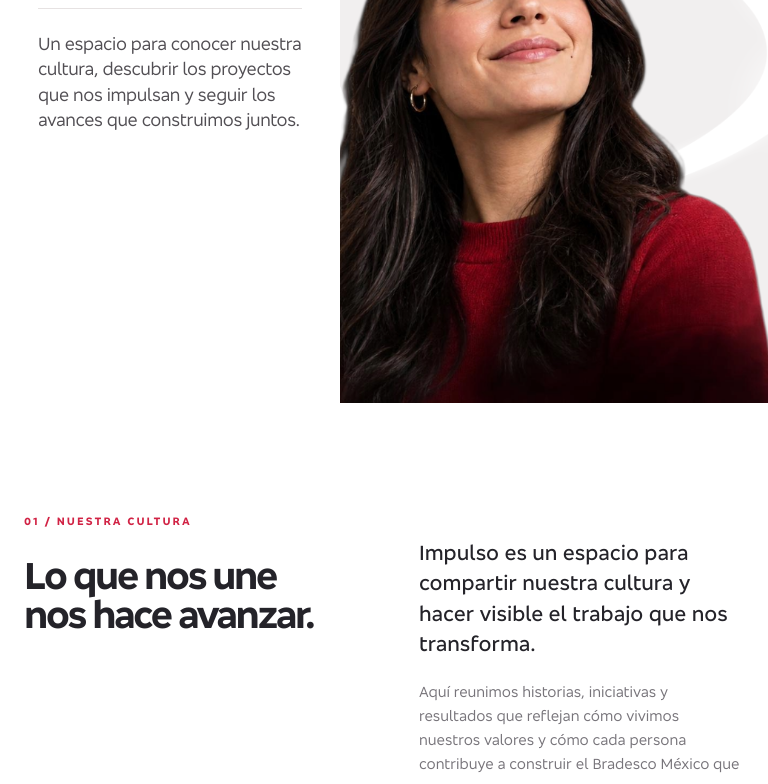
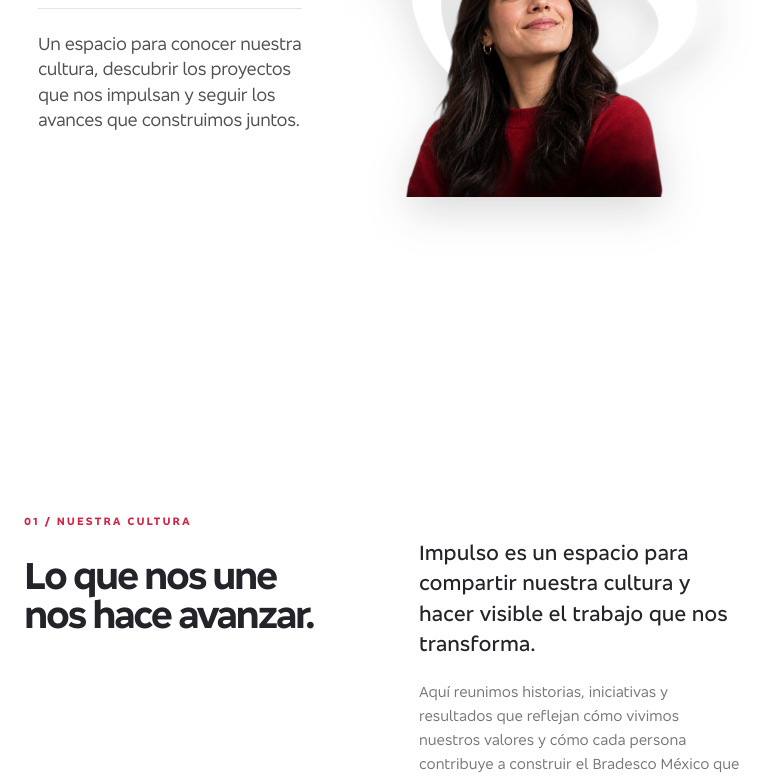
Before and after one commit to RichyIniesta/Impulso, a plain HTML site: page index.html in a window 768 px wide. Shown: the part 397-1181 px from the top of the page. Drawn offline with Linux system fonts and the light colour scheme.

Commit message:
Preserva composición original de Header-Image con marco y sombras

```diff
--- a/css/styles.css
+++ b/css/styles.css
@@ -19,8 +19,8 @@ img{display:block;max-width:100%}
 .hero-copy{grid-column:1;grid-row:1;align-self:center;justify-self:center;width:min(390px,calc(100% - 100px));padding:42px 0;color:var(--ink)}
 .impulso-logo{width:clamp(190px,17vw,250px);height:auto;object-fit:contain;object-position:left center}
 .hero-copy h1{font:400 clamp(19px,1.65vw,23px)/1.42 var(--font);letter-spacing:-.018em;margin:30px 0 0;padding-top:25px;max-width:370px;border-top:1px solid #e6e2e2;color:#514e53}
-.hero-image-wrap{grid-column:2;grid-row:1;min-width:0;height:100%;overflow:hidden;background:#f1efef}
-.hero-image{width:100%;height:100%;object-fit:cover;object-position:center center}
+.hero-image-wrap{grid-column:2;grid-row:1;min-width:0;height:100%;overflow:hidden;background:#fff;display:flex;align-items:center;justify-content:center;padding:24px 28px 24px 8px}
+.hero-image{width:100%;height:100%;object-fit:contain;object-position:center center;filter:drop-shadow(0 18px 28px rgba(36,35,41,.2))}
 .section-space{padding-block:110px}
 .eyebrow{font-size:11px;letter-spacing:2px;text-transform:uppercase;font-weight:700;color:var(--red-accent);margin:0 0 24px}
 .eyebrow.light{color:rgba(255,255,255,.72)}
@@ -84,7 +84,8 @@ h2 em{font-style:normal;color:var(--red-accent)}
  .hero-copy{width:calc(100% - 76px)}
  .impulso-logo{width:clamp(185px,20vw,225px)}
  .hero-copy h1{font-size:clamp(18px,1.8vw,21px);margin-top:24px;padding-top:22px}
- .hero-image{object-position:center center}
+ .hero-image{object-position:center center;filter:drop-shadow(0 12px 22px rgba(36,35,41,.18))}
+ .hero-image-wrap{padding:18px 18px 22px}
 }
 @media(max-width:760px){
  .hero{height:auto;min-height:0;max-height:none;display:flex;flex-direction:column}
```
